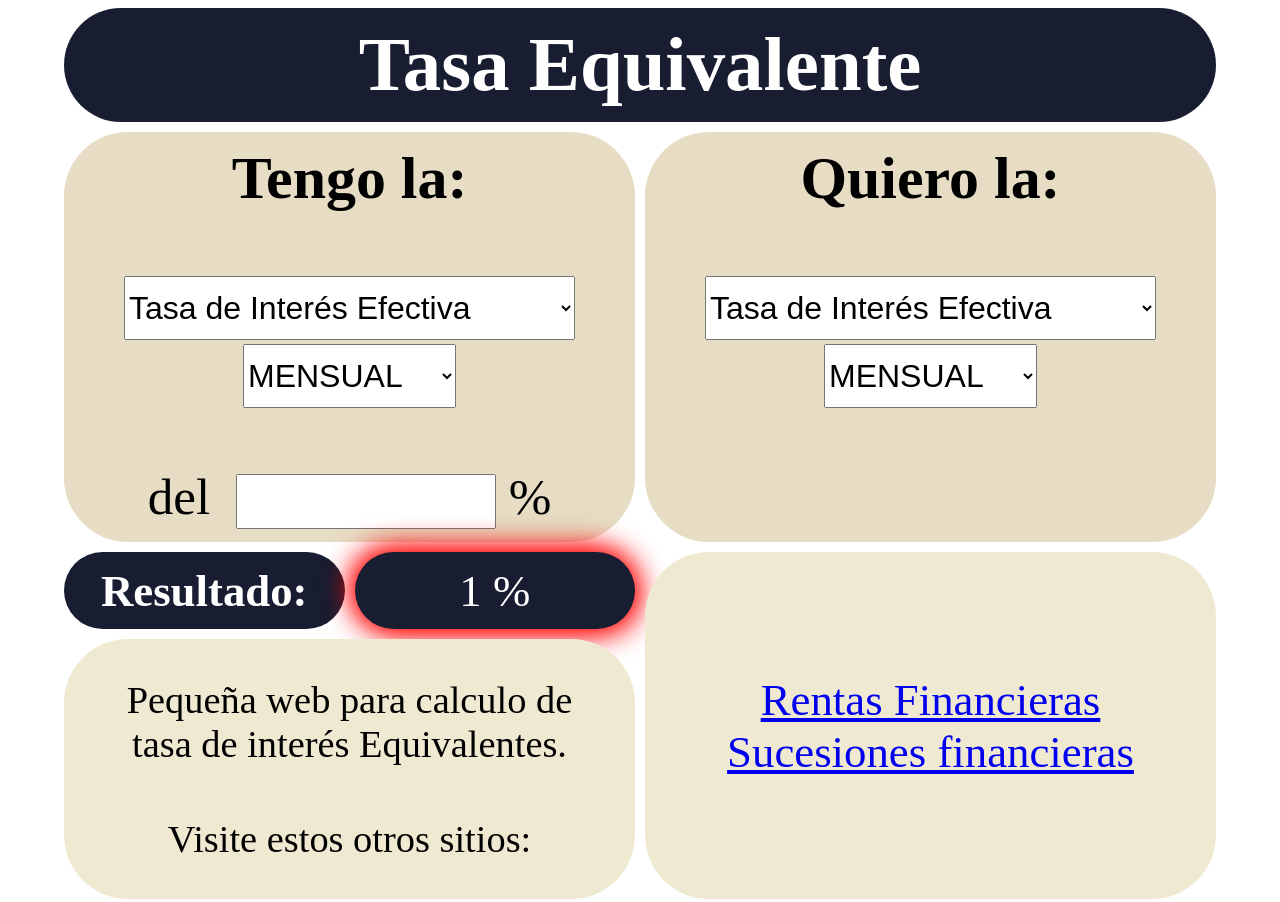
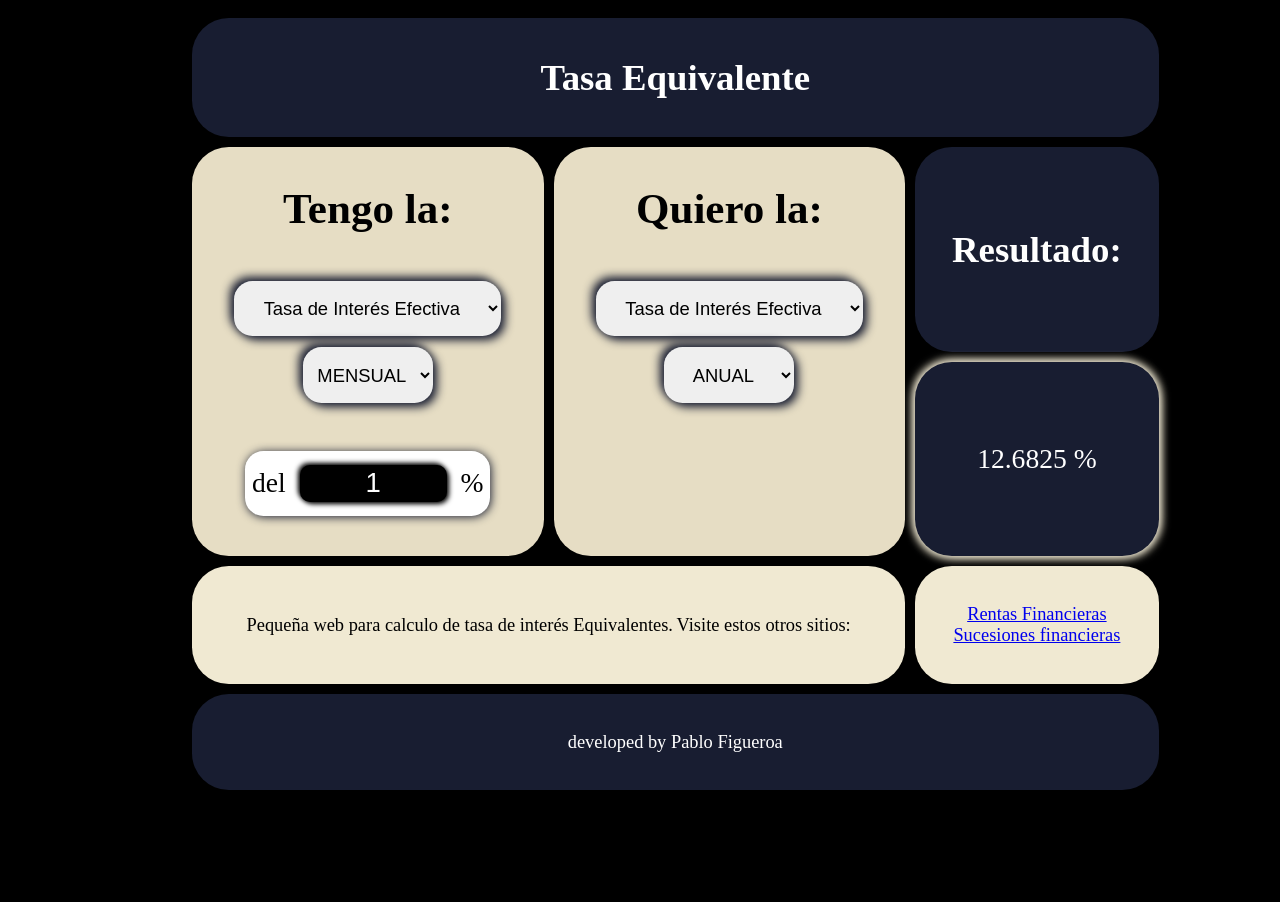
Before and after one commit to pablo-figueroa/pablo-figueroa.github.io, a plain HTML site: page tasa_equivalente/tasa-equivalente.html in a window 1280 px wide. Shown: the top 902 px of the page. After the commit the page ends 821 px from the top, so only its background shows below. Drawn offline with Linux system fonts and the light colour scheme.

Commit message:
casi listo

```diff
--- a/tasa_equivalente/css/style.css
+++ b/tasa_equivalente/css/style.css
@@ -3,27 +3,29 @@
   padding: 0;
 }
 
+html {
+  font-size: calc(12px + 0.5vw);
+  background-color: #000;
+}
+
 .contenedor {
   width: 90vw;
-
   min-height: 98vh;
 
-
-  /* max-width: 1000px; */
-  margin: 1vh auto;
+  margin: 1rem auto;
 
   /* crear 6 filas y 3 columnas  */
   display:grid;
   grid-gap: 10px;
-  grid-template-columns: repeat(3, 1fr);
+  grid-template-columns: repeat(4, 1fr);
   grid-template-rows: repeat(6, auto); /* 6 filas de tamaño automático */
 
-  grid-template-areas: "header header header"
-                       "tengo tengo tengo"
-                       "quiero quiero quiero"
-                       "widget-1 widget-1 widget-2"
-                       "widget-3 widget-3 widget-4"
-                       "footer footer footer";
+  grid-template-areas: "header header header header"
+                       "tengo tengo tengo tengo"
+                       "quiero quiero quiero quiero"
+                       "widget-1 widget-1 widget-2 widget-2"
+                       "widget-3 widget-3 widget-4 widget-4"
+                       "footer footer footer footer";
 }
 
 /* Acceder div que están dentro de la clase contenedor */
@@ -33,13 +35,13 @@
 .contenedor .quiero,
 .contenedor .footer {
   background: #fff;
-  padding: 1vw;
-  border-radius: 5vw;
+  padding: 2rem;
+  border-radius: 2rem;
 }
 
 .contenedor .header {
   grid-area: header; /* ver en .contenedor*/
-  font-size: 3vw;
+  font-size: 1rem;
   background-color: #181D31;
   color: #fff;
 
@@ -62,7 +64,7 @@
   justify-content: flex-start;
 
   text-align: center;
-  font-size: 4vw;
+  font-size: 2rem;
 
 }
 
@@ -76,19 +78,57 @@
   justify-content: flex-start;
 
   text-align: center;
-  font-size: 4vw;
+  font-size: 2rem;
 
 }
 
+input::-webkit-outer-spin-button,
+input::-webkit-inner-spin-button {
+  -webkit-appearance: none;
+  margin: 0;
+}
+
 input {
-  width: 20vw;
+  width: 2rem;
+
   text-align: center;
-  font-size: 3vw;
+  font-size: 1.5rem;
+  box-shadow: 2px 2px 5px black, -2px -2px 5px black;
+  border-radius: 10px;
+  border: none;
+  background-color: black;
+  color: white;
+
+  transition: background-color .5 ease;
+}
+
+input:hover {
+  background-color: #181D31;
+  transition: background-color .5 ease;
+}
+
+#texto-ingresar {
+
+  font-size: 1.5rem;
+  background-color: white;
+  border-radius: 1rem;
+
+  height: 3.5rem;
+  box-shadow: 1px 1px 10px #181D31;
+
+  display: flex;
+  flex-wrap: wrap;
+  align-content: center;
+  justify-content: center;
 }
 
 #valueRate_in {
-  height: 4vw;
+  height: 2rem;
+  width: 8rem;
+  font-size: 1.5rem;
 }
+
+
 
 .contenedor .widget-1 {
   grid-area: widget-1;
@@ -99,7 +139,10 @@ input {
   align-items: center;
   justify-content: center;
 
-  font-size: 3.5vw;
+}
+
+h4 {
+  font-size: 2rem;
 }
 
 .contenedor .widget-2 {
@@ -111,9 +154,22 @@ input {
   align-items: center;
   justify-content: center;
 
-  font-size: 3.5vw;
+  box-shadow: 1px 1px 10px 1px #F0E9D2, -1px -1px 10px 1px #F0E9D2;
+}
 
-  box-shadow: 4px 4px 30px red, -4px -4px 30px red;
+#demo {
+  text-align: center;
+  font-size: 1.5rem;
+  transition: color 1s ease-in;
+  transition: font-size 1s ease-in;
+}
+
+#demo:hover {
+  color: yellow;
+  transition: color 1s ease-out;
+
+  font-size: 1.55rem;
+  transition: font-size 1s ease-out;
 }
 
 .contenedor .widget-3 {
@@ -121,7 +177,7 @@ input {
 
   background-color: #F0E9D2;
   color: #000;
-  font-size: 3vw;
+  font-size: 1rem;
 
   display: flex;
   flex-wrap: wrap;
@@ -131,7 +187,7 @@ input {
 
 .contenedor .widget-3 p {
   text-align: center;
-  padding: 2vw;
+  padding: .1rem;
 }
 
 .contenedor .widget-4 {
@@ -150,12 +206,12 @@ input {
 }
 
 .contenedor .widget-4 a {
-  font-size: 3.5vw;
+  font-size: 1rem;
   text-align: center;
 }
 
 .contenedor .footer {
-  background: #12203e;
+  background: #181D31;;
   color: #fff;
   /* grid-column: 1 / -1; */
   grid-area: footer;
@@ -164,29 +220,54 @@ input {
   align-items: center;
   justify-content: center;
 
-  font-size: 2.5vw;
+  font-size: 1rem;
 }
 
 select {
-  height: 5vw;
-  font-size: 2.5vw;
+  height: 3rem;
+  font-size: 1rem;
+  box-shadow: +4px +4px 10px #181D31,
+              -4px -4px 10px #181D31;
+  border-radius: 1rem;
+  margin: .3rem;
+  text-align: center;
+
+  border: none;
+
+  transition: border-radius .5s ease;
 }
+
+select:hover {
+  border-radius: .5rem;
+  transition: border-radius .5s ease;
+}
+
+
+
 
 #showIn,
 #showOut {
   display: none;
-  font-size: 3.5vw;
+  font-size: 1.5rem;
 }
 
 
-@media screen and (min-width: 768px) {
+form {
+  box-shadow: 4px 4px 30px red, -4px -4px 30px red;
+  border-radius: 30px;
+  width: 100px;
+}
+
+
+@media screen and (min-width: 1025px) {
   .contenedor {
-      grid-template-columns: repeat(4, 1fr);
-      grid-template-areas: "header    header    header    header"
-                           "tengo     tengo     quiero    quiero"
-                           "tengo     tengo     quiero    quiero"
-                           "widget-1  widget-2  widget-4  widget-4"
-                           "widget-3  widget-3  widget-4  widget-4"
-                           "footer    footer    footer    footer";
+      /* grid-template-rows: repeat(2, auto); 6 filas de tamaño automático */
+      grid-template-columns: repeat(3, 1fr);
+      grid-template-areas: "header    header    header"
+                           "tengo     quiero    widget-1"
+                           "tengo     quiero    widget-2"
+                           "widget-3  widget-3  widget-4"
+                           "footer    footer    footer";
+      width: 70vw;
   }
 }
--- a/tasa_equivalente/js/main.js
+++ b/tasa_equivalente/js/main.js
@@ -1,7 +1,7 @@
 
-var valueRateOut = 1.0
+// var valueRateOut = 1.0
 
-
+document.getElementById('demo').innerHTML = 12.6825 + " %";
 
 function getValue()
 {
--- a/tasa_equivalente/tasa-equivalente.html
+++ b/tasa_equivalente/tasa-equivalente.html
@@ -73,10 +73,13 @@
                 </p>
 
                 <br>
-                <p>del&nbsp;
-                    <input type="number" id="valueRate_in" name="valueRate_in" min="0"  onChange="getValue()">&nbsp;%
-                </p>
+                <div id="texto-ingresar">
+                    <p>&nbsp;del&nbsp;
+                        <input type="number" value="1" id="valueRate_in" name="valueRate_in" min="0"  onChange="getValue()">
+                        &nbsp;%&nbsp;
+                    </p>
                 <!-- quité step="1" -->
+                </div>
 
 
             </div>
@@ -105,17 +108,17 @@
     <!-- </form> -->
 
 
-        <form>
+        <!-- <form> -->
             <div class="box d">
                 <select id="selectPeriod_out" onChange="getValue()">
 
                     <!--<option disabled selected="">Seleccionar PERIODO</option>-->
-                        <option value="360" id="centrar">ANUAL</option>
+                        <option selected value="360" id="centrar">ANUAL</option>
                         <option value="180" id="centrar">Semestral</option>
                         <option value="120" id="centrar">Cuatrimestral</option>
                         <option value="90" id="centrar">Trimestral</option>
                         <option value="60" id="centrar">Bimestral</option>
-                        <option selected value="30" id="centrar">MENSUAL</option>
+                        <option value="30" id="centrar">MENSUAL</option>
                         <option value="15" id="centrar">Quincenal</option>
                         <option value="1" id="centrar">Diaria</option>
 
@@ -139,7 +142,7 @@
 
 
             </div>
-        </form>
+        <!-- </form> -->
 
     </div>
 
@@ -151,7 +154,7 @@
     <!-- widget-3 -->
     <div class="widget-2">
         <div class="box e">
-            <p id="demo">1 %</p>
+            <p id="demo">%</p>
         </div>
     </div>
 
```
